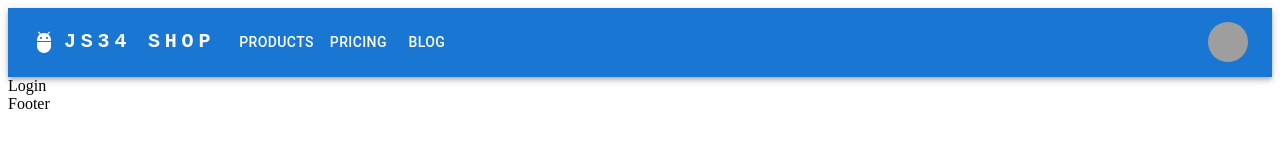
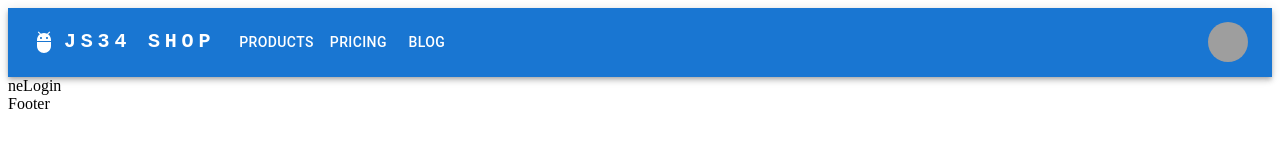
Before and after one commit to Alex-prog814/project_with_mentor-js34, a React (Create React App) app: page /login in a window 1280 px wide. Shown: the top 167 px of the page. Built offline with nearby package versions, Linux system fonts and the light colour scheme; grey boxes are pictures that could not be loaded.

Commit message:
first-commit from login-register form

```diff
--- a/src/components/account/Login.jsx
+++ b/src/components/account/Login.jsx
@@ -1,9 +1,7 @@
-import React from 'react'
+import React from "react";
 
 const Login = () => {
-  return (
-    <div>Login</div>
-  )
-}
+    return <div>neLogin</div>;
+};
 
-export default Login
+export default Login;
```
